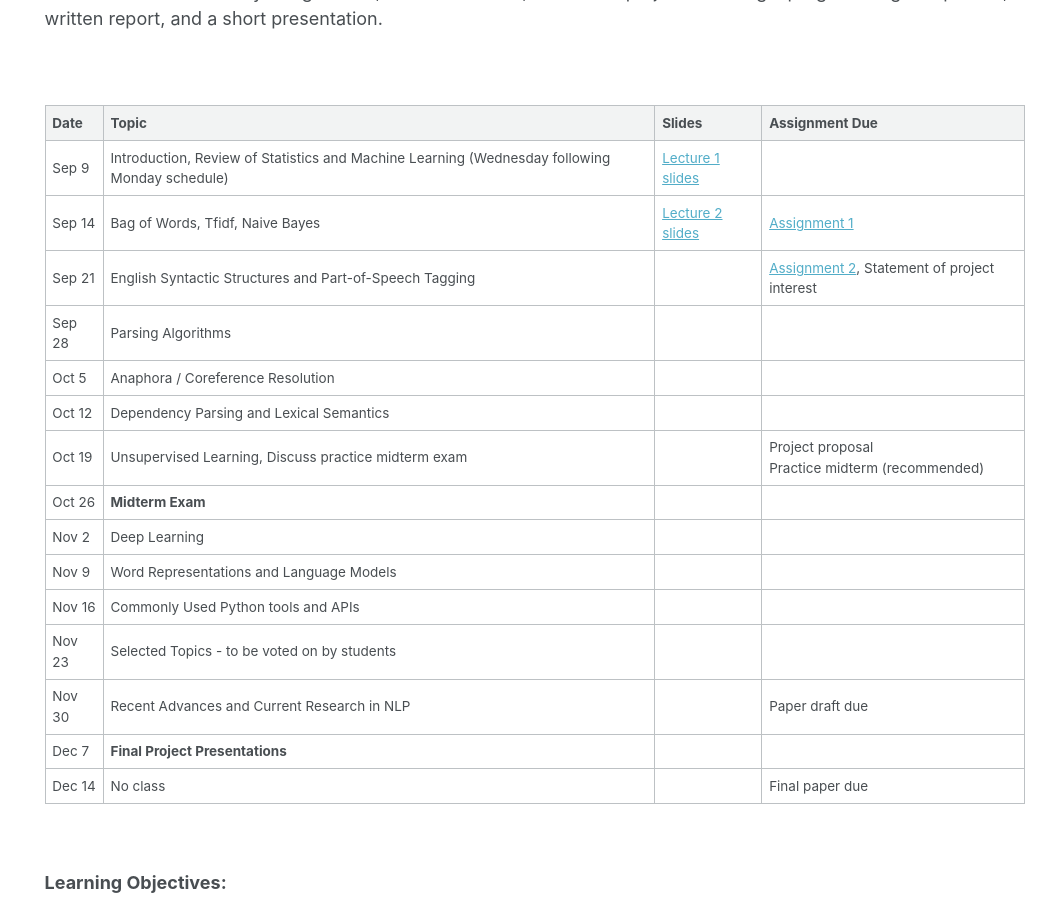
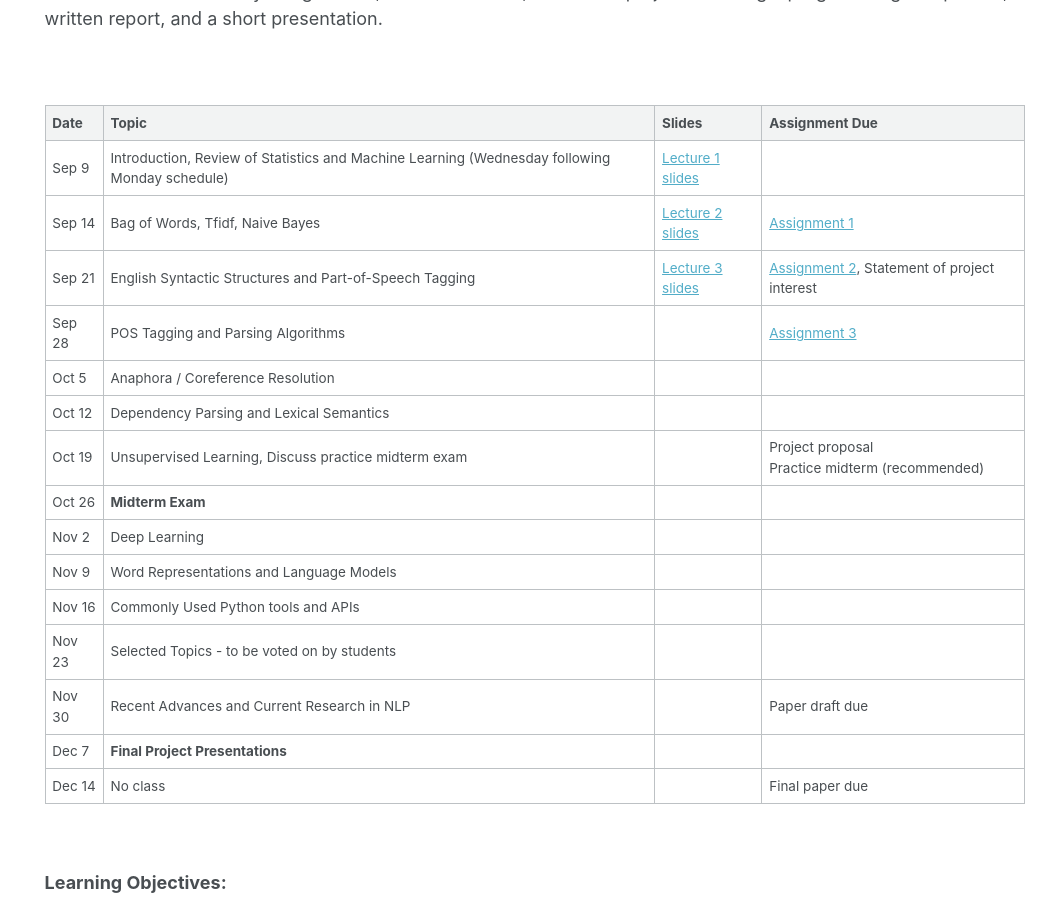
Before and after one commit to rasikabh/rasikabh.github.io, a Jekyll site: the page built from _pages/nlp2020.md, in a window 1280 px wide and 900 px high, scrolled down 692 px. Shown: the whole window, without its empty margins (237-1280 px from the left). Built offline with Jekyll 4.4.1, drawn with Linux system fonts in a browser that asks for light colours.

Commit message:
Update nlp2020.md

```diff
--- a/_pages/nlp2020.md
+++ b/_pages/nlp2020.md
@@ -37,8 +37,8 @@ The course will cover basic implementations in Python as well as APIs and tools
 |--------|-----------------------------------------------------------------------------------------------|--------|----------------|
 | Sep 9  | Introduction, Review of Statistics and Machine Learning (Wednesday following Monday schedule) | [Lecture 1 slides](https://docs.google.com/presentation/d/1q4F_Vf6NoW3_TZ-0D6NJ7KEjB0GsyBHBw4Bd2mbYP3A/edit?usp=sharing) |                |
 | Sep 14 | Bag of Words, Tfidf, Naive Bayes                                                              | [Lecture 2 slides](https://docs.google.com/presentation/d/1_bwckxwBfjEzRd1AnNeBJranDOYSKRmXrCcE4AU7WgY/edit?usp=sharing)       | [Assignment 1](https://docs.google.com/document/d/16KsMYOI6PxuAOPpHLJk_7yuNIqakIDEQi98nfttQ_UY/edit?usp=sharing)               |
-| Sep 21 | English Syntactic Structures and Part-of-Speech Tagging                                       |        | [Assignment 2](https://docs.google.com/document/d/1abkiH-ZHFLWui194xOtp1XY6GxyjGh-DXdrlXjrb_kE/edit?usp=sharing), Statement of project interest |
-| Sep 28 | Parsing Algorithms                                                                            |        |                |
+| Sep 21 | English Syntactic Structures and Part-of-Speech Tagging                                       | [Lecture 3 slides](https://docs.google.com/presentation/d/1IfidlCd-aRD09dVuyZuceC_9YPF3Lavn0id3FaE_scs/edit?usp=sharing) | [Assignment 2](https://docs.google.com/document/d/1abkiH-ZHFLWui194xOtp1XY6GxyjGh-DXdrlXjrb_kE/edit?usp=sharing), Statement of project interest |
+| Sep 28 | POS Tagging and Parsing Algorithms                                                            |        | [Assignment 3](https://docs.google.com/document/d/1rpZxvdi5x6xrJhsjzX9MlcaBydAaJgLwTeAZ_PmnN5U/edit?usp=sharing) |
 | Oct 5  | Anaphora / Coreference Resolution                                                             |        |                |
 | Oct 12 | Dependency Parsing and Lexical Semantics                                                      |        |                |
 | Oct 19 | Unsupervised Learning, Discuss practice midterm exam                                          |        | Project proposal <br> Practice midterm (recommended) |
```
